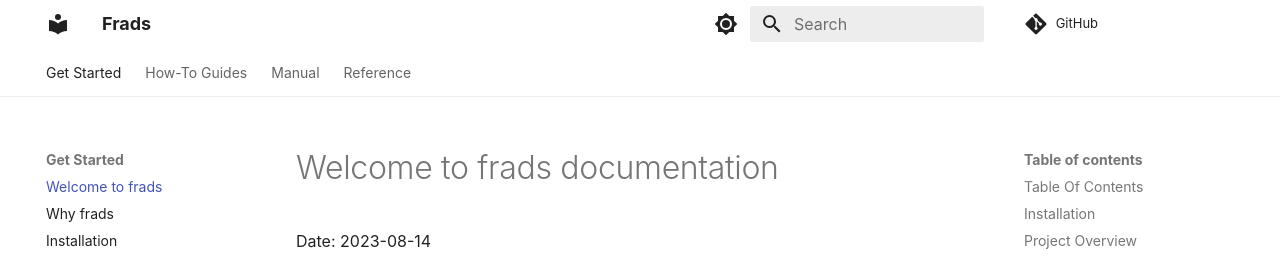
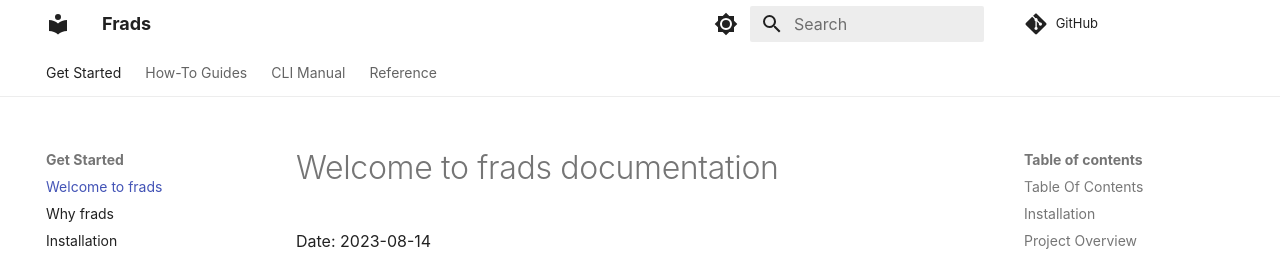
Before and after one commit to LBNL-ETA/frads, an MkDocs documentation site: the page built from docs/index.md, in a window 1280 px wide and 1132 px high. Shown: the top 257 px of the window. Built offline with MkDocs 1.6.1 and Material for MkDocs 9.7.7, drawn with Linux system fonts in a browser that asks for light colours; some web fonts are replaced; comment, search, counter and statistics services are not loaded.

Commit message:
doc(mkdocs.yml): update

```diff
--- a/mkdocs.yml
+++ b/mkdocs.yml
@@ -75,7 +75,7 @@
     #     - Five Phase Method: usage/phase/fivephase.md
   - How-To Guides:
     - how-to/index.md
-  - Manual:
+  - CLI Manual:
     - manual/index.md
     - mrad:
       - manual/mrad/index.md
@@ -105,3 +105,5 @@
     - matrix: ref/matrix.md
     - EPModel: ref/epmodel.md
     - EnergyPlusSetup: ref/epsetup.md
+    - GlazingSystem: ref/window.md
+    - Sky: ref/sky.md
```
